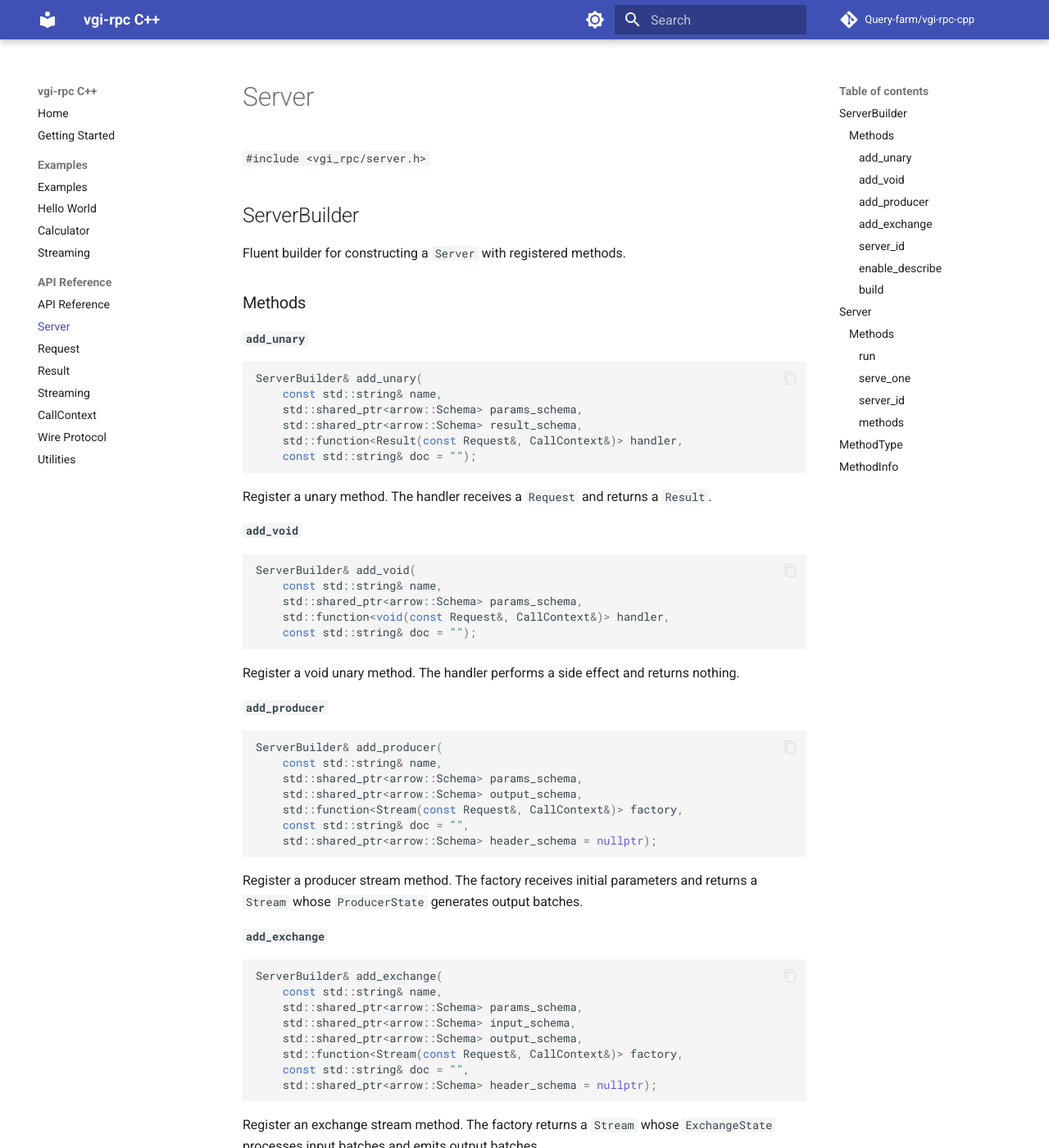
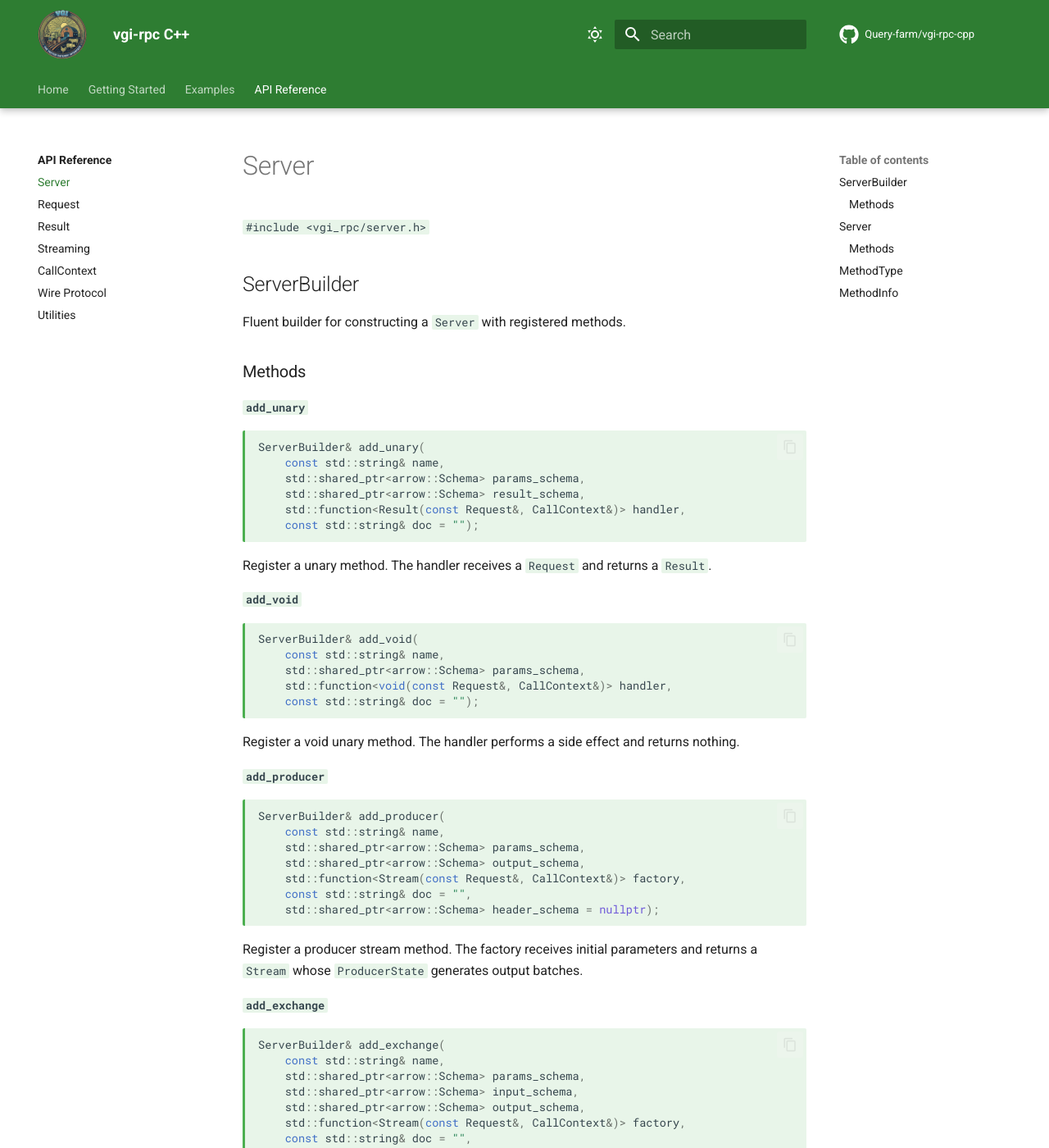
Before and after one commit to Query-farm/vgi-rpc-cpp, an MkDocs documentation site: the page built from docs/api/server.md, in a window 1280 px wide and 1400 px high. Shown: the whole window at 82% size. Built offline with MkDocs 1.6.1 and Material for MkDocs 9.7.7, drawn with Linux system fonts in a browser that asks for light colours; comment, search, counter and statistics services are not loaded; some of the changed text lies outside the part shown.

Commit message:
Match Query.Farm theme from vgi-rpc: logo, colors, favicons, SEO
Adds earthy green/gold color palette, VGI logo in header and favicon,
Open Graph/Twitter Card meta tags, custom CSS, and copyright footer
to match the vgi-rpc Python docs site styling.

Co-Authored-By: Claude Opus 4.6 <noreply@anthropic.com>

```diff
--- /dev/null
+++ b/docs/overrides/main.html
@@ -0,0 +1,45 @@
+{% extends "base.html" %}
+
+{% block extrahead %}
+  {% if page and page.meta and page.meta.description %}
+    {% set page_desc = page.meta.description %}
+  {% else %}
+    {% set page_desc = config.site_description %}
+  {% endif %}
+  {% if page and page.is_homepage %}
+    {% set page_title = config.site_name ~ " — C++20 RPC framework built on Apache Arrow IPC" %}
+  {% elif page and page.title %}
+    {% set page_title = page.title ~ " - " ~ config.site_name %}
+  {% else %}
+    {% set page_title = config.site_name %}
+  {% endif %}
+
+  <!-- SEO meta tags -->
+  <meta name="keywords" content="rpc, arrow, ipc, c++, cpp, streaming, protocol, apache arrow, pipe transport">
+  <meta name="author" content="Query.Farm">
+  <meta name="robots" content="index, follow">
+
+  <!-- Open Graph -->
+  <meta property="og:title" content="{{ page_title }}">
+  <meta property="og:description" content="{{ page_desc }}">
+  <meta property="og:type" content="website">
+  <meta property="og:url" content="{{ page.canonical_url }}">
+  <meta property="og:image" content="{{ config.site_url }}assets/social-card.png">
+  <meta property="og:image:width" content="1200">
+  <meta property="og:image:height" content="630">
+  <meta property="og:image:alt" content="vgi-rpc C++: RPC framework built on Apache Arrow IPC">
+  <meta property="og:site_name" content="{{ config.site_name }}">
+  <meta property="og:locale" content="en_US">
+
+  <!-- Twitter Card -->
+  <meta name="twitter:card" content="summary_large_image">
+  <meta name="twitter:title" content="{{ page_title }}">
+  <meta name="twitter:description" content="{{ page_desc }}">
+  <meta name="twitter:image" content="{{ config.site_url }}assets/social-card.png">
+  <meta name="twitter:image:alt" content="vgi-rpc C++: RPC framework built on Apache Arrow IPC">
+
+  <!-- Additional favicons -->
+  <link rel="icon" type="image/png" sizes="32x32" href="{{ config.site_url }}assets/favicon-32x32.png">
+  <link rel="icon" type="image/png" sizes="16x16" href="{{ config.site_url }}assets/favicon-16x16.png">
+  <link rel="apple-touch-icon" sizes="180x180" href="{{ config.site_url }}assets/apple-touch-icon.png">
+{% endblock %}
--- /dev/null
+++ b/docs/stylesheets/extra.css
@@ -0,0 +1,80 @@
+/* Query.Farm palette — earthy greens and warm accents */
+
+/* Light mode */
+[data-md-color-scheme="default"] {
+  --md-primary-fg-color: #2e7d32;
+  --md-primary-fg-color--light: #4caf50;
+  --md-primary-fg-color--dark: #1b5e20;
+  --md-primary-bg-color: #ffffff;
+  --md-primary-bg-color--light: #ffffffb3;
+  --md-accent-fg-color: #f9a825;
+  --md-accent-fg-color--transparent: #f9a82533;
+  --md-accent-bg-color: #ffffff;
+  --md-accent-bg-color--light: #ffffffb3;
+}
+
+/* Dark mode */
+[data-md-color-scheme="slate"] {
+  --md-primary-fg-color: #4caf50;
+  --md-primary-fg-color--light: #66bb6a;
+  --md-primary-fg-color--dark: #2e7d32;
+  --md-primary-bg-color: #ffffff;
+  --md-primary-bg-color--light: #ffffffb3;
+  --md-accent-fg-color: #ffca28;
+  --md-accent-fg-color--transparent: #ffca2833;
+  --md-accent-bg-color: #000000;
+  --md-accent-bg-color--light: #0000004d;
+  --md-default-bg-color: #1a2e1a;
+  --md-default-bg-color--light: #22382280;
+  --md-default-bg-color--lighter: #22382233;
+  --md-default-bg-color--lightest: #2238220d;
+}
+
+/* Admonition styling — farm tones */
+.md-typeset .admonition.farm,
+.md-typeset details.farm {
+  border-color: #4caf50;
+}
+.md-typeset .farm > .admonition-title,
+.md-typeset .farm > summary {
+  background-color: #4caf501a;
+  border-color: #4caf50;
+}
+
+/* Code block styling */
+[data-md-color-scheme="default"] .highlight code {
+  border-left: 3px solid #4caf50;
+}
+
+/* Inline code */
+[data-md-color-scheme="default"] .md-typeset code {
+  background-color: #e8f5e9;
+}
+
+[data-md-color-scheme="slate"] .md-typeset code {
+  background-color: #1b3a1b;
+}
+
+/* Nav tabs — earthy underline */
+.md-tabs__link--active,
+.md-tabs__link:hover {
+  border-bottom: 2px solid #f9a825;
+}
+
+/* Footer Query.Farm branding */
+.md-footer-meta {
+  background-color: #1b5e20;
+}
+
+[data-md-color-scheme="slate"] .md-footer-meta {
+  background-color: #0d2e0d;
+}
+
+/* Header logo — bigger than default, clipped to circle */
+.md-header__button.md-logo img,
+.md-nav__button.md-logo img {
+  height: 3rem;
+  width: 3rem;
+  border-radius: 50%;
+  object-fit: cover;
+}
--- a/mkdocs.yml
+++ b/mkdocs.yml
@@ -1,34 +1,61 @@
 site_name: vgi-rpc C++
-site_url: https://vgi-rpc-cpp.query.farm
-site_description: C++20 RPC framework built on Apache Arrow IPC
+site_description: "vgi-rpc C++: a C++20 RPC framework built on Apache Arrow IPC — unary, producer, and exchange method patterns over pipe-based transport"
+site_url: https://vgi-rpc-cpp.query.farm/
 repo_url: https://github.com/Query-farm/vgi-rpc-cpp
 repo_name: Query-farm/vgi-rpc-cpp
+copyright: "&copy; 2026 <a href=\"https://query.farm\">Query.Farm LLC</a>"
+
+extra:
+  social:
+    - icon: material/web
+      link: https://query.farm
+      name: Query.Farm
+    - icon: fontawesome/brands/github
+      link: https://github.com/Query-farm
+      name: Query.Farm on GitHub
+
+extra_css:
+  - stylesheets/extra.css
 
 theme:
   name: material
   palette:
     - media: "(prefers-color-scheme: light)"
       scheme: default
-      primary: indigo
-      accent: indigo
+      primary: custom
+      accent: custom
       toggle:
-        icon: material/brightness-7
+        icon: material/weather-sunny
         name: Switch to dark mode
     - media: "(prefers-color-scheme: dark)"
       scheme: slate
-      primary: indigo
-      accent: indigo
+      primary: custom
+      accent: custom
       toggle:
-        icon: material/brightness-4
+        icon: material/weather-night
         name: Switch to light mode
   features:
+    - navigation.tabs
+    - navigation.tabs.sticky
+    - navigation.sections
+    - navigation.indexes
+    - navigation.top
+    - navigation.footer
     - content.code.copy
-    - navigation.sections
-    - navigation.expand
-    - navigation.top
     - search.highlight
+    - search.suggest
+    - toc.follow
+  custom_dir: docs/overrides
+  logo: assets/logo.png
+  favicon: assets/favicon.ico
+  icon:
+    repo: fontawesome/brands/github
 
 markdown_extensions:
+  - toc:
+      permalink: true
+      toc_depth: 3
+  - tables
   - admonition
   - pymdownx.details
   - pymdownx.superfences
@@ -37,9 +64,8 @@ markdown_extensions:
   - pymdownx.inlinehilite
   - pymdownx.tabbed:
       alternate_style: true
-  - toc:
-      permalink: true
   - attr_list
+  - md_in_html
 
 nav:
   - Home: index.md
```
Also changed, not shown: docs/assets/apple-touch-icon.png (added), docs/assets/favicon-16x16.png (added), docs/assets/favicon-32x32.png (added), docs/assets/favicon.ico (added), docs/assets/logo-hero.png (added), docs/assets/logo.png (added), docs/assets/social-card.png (added).
